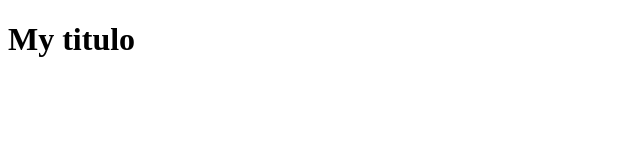
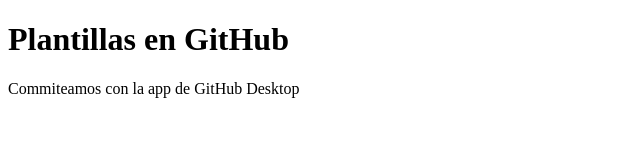
Before and after one commit to josebrusa/plantillas, a plain HTML site: page index.html in a window 1280 px wide. Shown: the whole page, without its empty margins (0-640 px from the left). Drawn offline with Linux system fonts and the light colour scheme.

Commit message:
Update index.html

```diff
--- a/index.html
+++ b/index.html
@@ -6,6 +6,7 @@
     <title>Document</title>
 </head>
 <body>
-    <h1>My titulo</h1>
+    <h1>Plantillas en GitHub</h1>
+    <p>Commiteamos con la app de GitHub Desktop</p>
 </body>
 </html>
```
